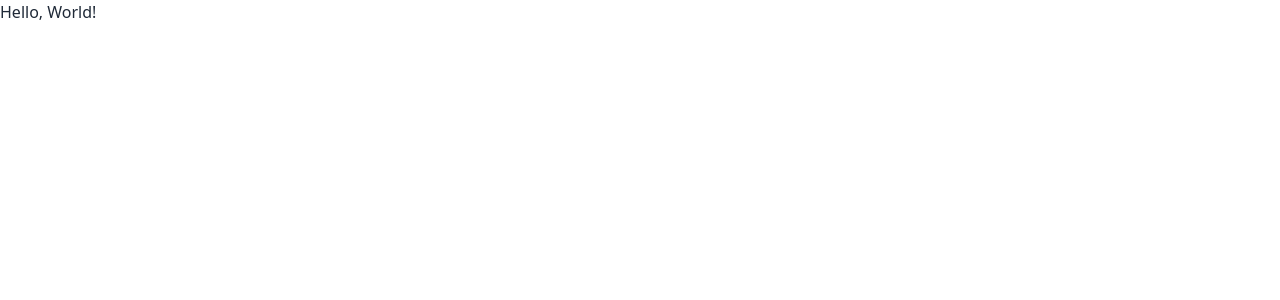
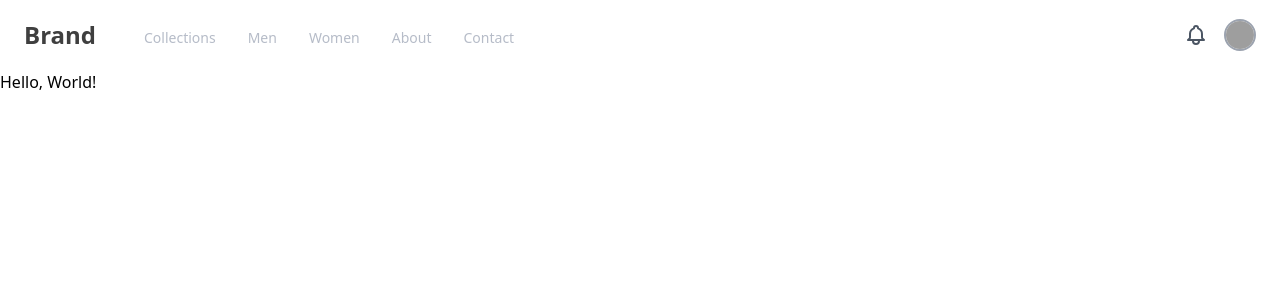
Before and after one commit to rowjay007/ecommerce-product-page, a React (Create React App) app: page / in a window 1280 px wide. Shown: the top 300 px of the page. Built offline with nearby package versions, Linux system fonts and the light colour scheme; grey boxes are pictures that could not be loaded.

Commit message:
create repsonsive navbar

```diff
--- a/src/App.js
+++ b/src/App.js
@@ -1,6 +1,9 @@
+import Navbar from "./components/Navbar";
+
 function App() {
   return (
-    <div className="App">
+    <div className="">
+      <Navbar/>
       <h1>Hello, World!</h1>
     </div>
   );
--- /dev/null
+++ b/src/components/Navbar.js
@@ -0,0 +1,117 @@
+/* eslint-disable jsx-a11y/anchor-is-valid */
+import { useState } from "react";
+
+const Navbar = () => {
+  const [isMenuOpen, setIsMenuOpen] = useState(false);
+
+  return (
+    <nav className="bg-[#FFFFFF]">
+      <div className="container px-6 py-4 mx-auto">
+        <div className="md:flex md:items-center md:justify-between">
+          <div className="flex items-center justify-between">
+            <div className="text-xl font-semibold text-gray-700">
+              <a
+                className="text-2xl font-bold text-[#000000] opacity-75  "
+                href="#"
+              >
+                Brand
+              </a>
+            </div>
+
+            <div className="flex md:hidden">
+              <button
+                type="button"
+                className="text-gray-500 dark:text-gray-200 hover:text-gray-600 dark:hover:text-gray-400 focus:outline-none focus:text-gray-600 dark:focus:text-gray-400"
+                aria-label="toggle menu"
+              >
+                <svg viewBox="0 0 24 24" className="w-6 h-6 fill-current">
+                  <path
+                    fill-rule="evenodd"
+                    d="M4 5h16a1 1 0 0 1 0 2H4a1 1 0 1 1 0-2zm0 6h16a1 1 0 0 1 0 2H4a1 1 0 0 1 0-2zm0 6h16a1 1 0 0 1 0 2H4a1 1 0 0 1 0-2z"
+                  ></path>
+                </svg>
+              </button>
+            </div>
+          </div>
+
+          <div className="flex-1 md:flex md:items-center md:justify-between">
+            <div className="flex flex-col -mx-4 md:flex-row md:items-center md:mx-8">
+              <a
+                href="#"
+                className="px-2 py-1 mx-2 mt-2 text-sm font-medium text-[#B6BCC8] border-b-2 border-double border-transparent hover:border-[#FF7D1A] hover:text-[#68707D] cursor-pointer select-none "
+              >
+                Collections
+              </a>
+              <a
+                href="#"
+                className="px-2 py-1 mx-2 mt-2 text-sm font-medium text-[#B6BCC8] border-b-2 border-double border-transparent hover:border-[#FF7D1A] hover:text-[#68707D] cursor-pointer select-none"
+              >
+                Men
+              </a>
+              <a
+                href="#"
+                className="px-2 py-1 mx-2 mt-2 text-sm font-medium text-[#B6BCC8] border-b-2 border-double border-transparent hover:border-[#FF7D1A] hover:text-[#68707D] cursor-pointer select-none"
+              >
+                Women
+              </a>
+              <a
+                href="#"
+                className="px-2 py-1 mx-2 mt-2 text-sm font-medium text-[#B6BCC8] border-b-2 border-double border-transparent hover:border-[#FF7D1A] hover:text-[#68707D] cursor-pointer select-none"
+              >
+                About
+              </a>
+              <a
+                href="#"
+                className="px-2 py-1 mx-2 mt-2 text-sm font-medium text-[#B6BCC8] border-b-2 border-double border-transparent hover:border-[#FF7D1A] hover:text-[#68707D] cursor-pointer select-none"
+              >
+                Contact
+              </a>
+            </div>
+
+            <div className="flex items-center mt-4 md:mt-0">
+              <button
+                className="hidden mx-4 text-gray-600 transition-colors duration-200 transform md:block dark:text-gray-200 hover:text-gray-700 dark:hover:text-gray-400 focus:text-gray-700 dark:focus:text-gray-400 focus:outline-none"
+                aria-label="show notifications"
+              >
+                <svg
+                  className="w-6 h-6"
+                  viewBox="0 0 24 24"
+                  fill="none"
+                  xmlns="http://www.w3.org/2000/svg"
+                >
+                  <path
+                    d="M15 17H20L18.5951 15.5951C18.2141 15.2141 18 14.6973 18 14.1585V11C18 8.38757 16.3304 6.16509 14 5.34142V5C14 3.89543 13.1046 3 12 3C10.8954 3 10 3.89543 10 5V5.34142C7.66962 6.16509 6 8.38757 6 11V14.1585C6 14.6973 5.78595 15.2141 5.40493 15.5951L4 17H9M15 17V18C15 19.6569 13.6569 21 12 21C10.3431 21 9 19.6569 9 18V17M15 17H9"
+                    stroke="currentColor"
+                    stroke-width="2"
+                    stroke-linecap="round"
+                    stroke-linejoin="round"
+                  />
+                </svg>
+              </button>
+
+              <button
+                type="button"
+                className="flex items-center focus:outline-none"
+                aria-label="toggle profile dropdown"
+              >
+                <div className="w-8 h-8 overflow-hidden border-2 border-gray-400 rounded-full">
+                  <img
+                    src="https://images.unsplash.com/photo-1517841905240-472988babdf9?ixlib=rb-1.2.1&ixid=eyJhcHBfaWQiOjEyMDd9&auto=format&fit=crop&w=334&q=80"
+                    className="object-cover w-full h-full"
+                    alt="avatar"
+                  />
+                </div>
+
+                <h3 className="mx-2 text-sm font-medium text-gray-700 dark:text-gray-200 md:hidden">
+                  Rowjay
+                </h3>
+              </button>
+            </div>
+          </div>
+        </div>
+      </div>
+    </nav>
+  );
+};
+
+export default Navbar;
--- a/tailwind.config.js
+++ b/tailwind.config.js
@@ -1,8 +1,11 @@
-/** @type {import('tailwindcss').Config} */
 module.exports = {
-  content: [],
+  purge: ["./src/**/*.{js,jsx,ts,tsx}", "./public/index.html"],
+  darkMode: false, // or 'media' or 'class'
   theme: {
     extend: {},
   },
-  plugins: [require("daisyui")],
+  variants: {
+    extend: {},
+  },
+  plugins: [],
 };
```
Also changed, not shown: 1 other file (tests, documents, lock files or other folders).
